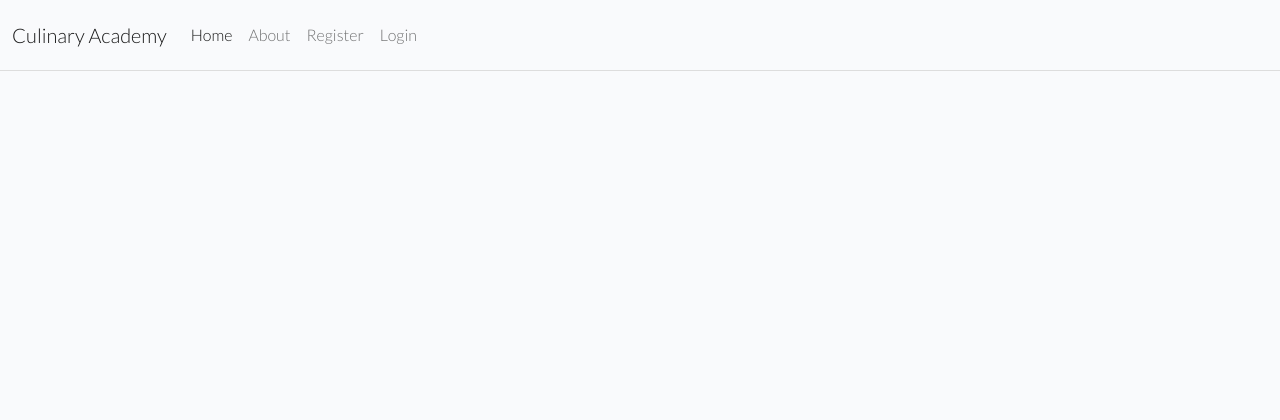
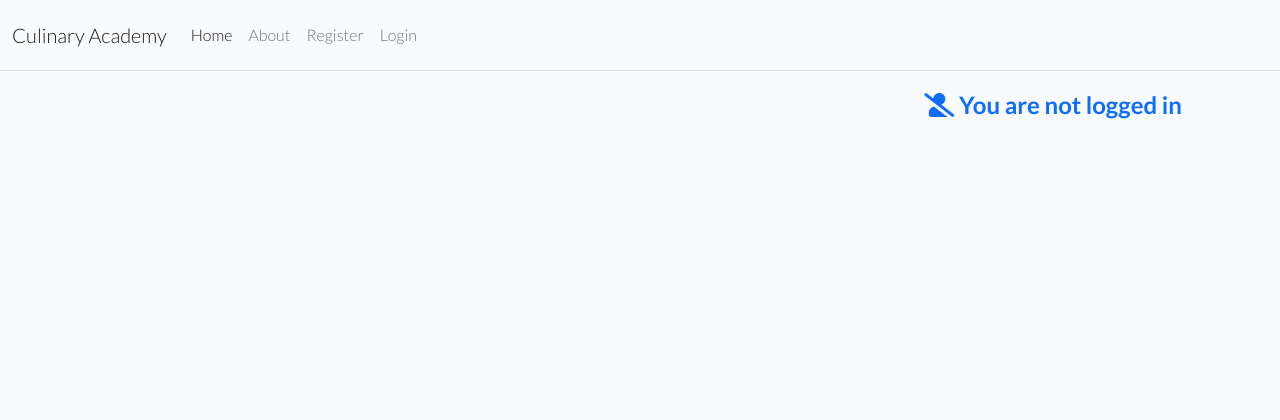
Before and after one commit to XOZANAYKUT/project4, a Django app: page / in a window 1280 px wide. Shown: the top 420 px of the page. Run offline with Django 4.2, Linux system fonts and the light colour scheme; data that the repository does not hold is empty.

Commit message:
Added user authentication status display to base.html

```diff
--- a/culinary/settings.py
+++ b/culinary/settings.py
@@ -27,7 +27,7 @@ TEMPLATES_DIR = os.path.join(BASE_DIR, 'templates')
 SECRET_KEY = 'django-insecure-y%rgqt6rl(p28q&#dz9)63_z=%+x1$@49zxez_hu-52_k63i7t'
 
 # SECURITY WARNING: don't run with debug turned on in production!
-DEBUG = False
+DEBUG = True
 
 
 ALLOWED_HOSTS = ['8000-xozanaykut-project4-cimyq6mphm4.ws-eu108.gitpod.io','.herokuapp.com','.gitpod.io']
--- a/templates/base.html
+++ b/templates/base.html
@@ -73,13 +73,31 @@
     </nav>
 
     <main class="flex-shrink-0 main-bg">
-
-        {% block content %}
-        <!-- Content Goes here -->
-        {% endblock content %}
-
+        <div class="container">
+            <div class="row">
+                <div class="col text-end m-3">
+                    {% if user.is_authenticated %}
+                    <p class="mb-0 text-primary fs-4">
+                        <i class="fas fa-user"></i> <!-- FontAwesome ikonu -->
+                        <strong>You are logged in as {{ user.username }}</strong>
+                    </p>
+                    {% else %}
+                    <p class="mb-0 text-primary fs-4">
+                        <i class="fas fa-user-slash"></i> <!-- FontAwesome ikonu -->
+                        <strong>You are not logged in</strong>
+                    </p>
+                    {% endif %}
+                </div>
+            </div>
+            <div class="row">
+                <div class="col">
+                    {% block content %}
+                    <!-- Content Goes here -->
+                    {% endblock content %}
+                </div>
+            </div>
+        </div>
     </main>
-
     <!-- Footer -->
     <footer class="footer mt-auto py-3 dark-bg">
         <p class="m-0 text-center text-white">Made by Culinary Academy</p>
```
